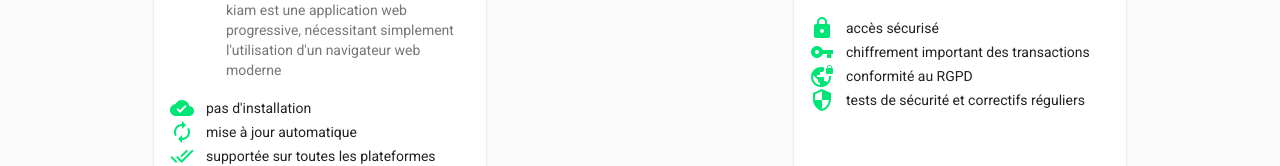
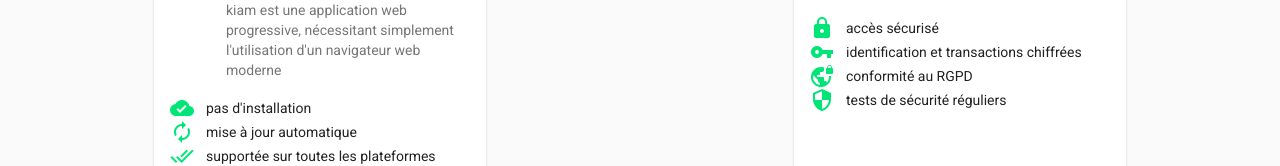
Before and after one commit to trendev/kiam-welcome, an Angular app: page /home in a window 1280 px wide. Shown: the part 308-474 px from the top of the page. Built offline with nearby package versions, Linux system fonts and the light colour scheme.

Commit message:
Update home.component.html

```diff
--- a/src/app/home/home.component.html
+++ b/src/app/home/home.component.html
@@ -52,7 +52,7 @@
                 </div>
                 <div class="item">
                     <mat-icon color="accent">vpn_key</mat-icon>
-                    <span>chiffrement important des transactions</span>
+                    <span>identification et transactions chiffrées</span>
                 </div>
                 <div class="item">
                     <mat-icon color="accent">vpn_lock</mat-icon>
@@ -60,7 +60,7 @@
                 </div>
                 <div class="item">
                     <mat-icon color="accent">security</mat-icon>
-                    <span>tests de sécurité et correctifs réguliers</span>
+                    <span>tests de sécurité réguliers</span>
                 </div>
             </mat-card-content>
         </mat-card>
```
